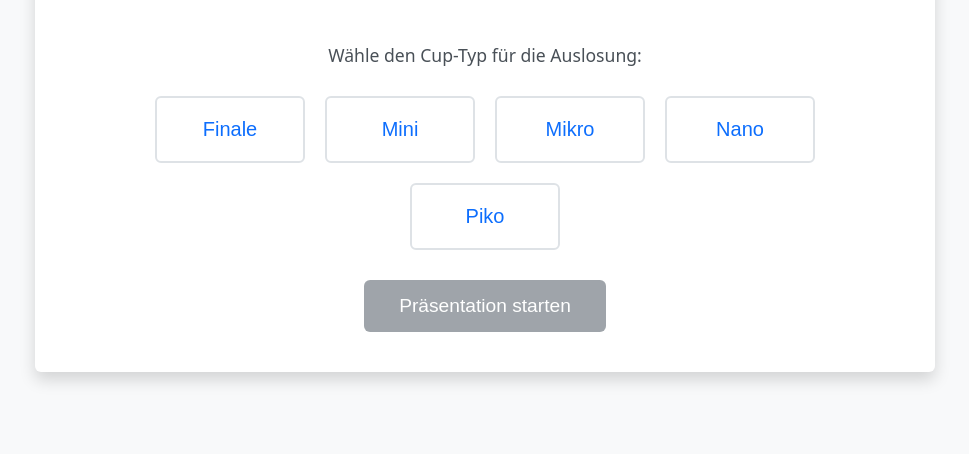
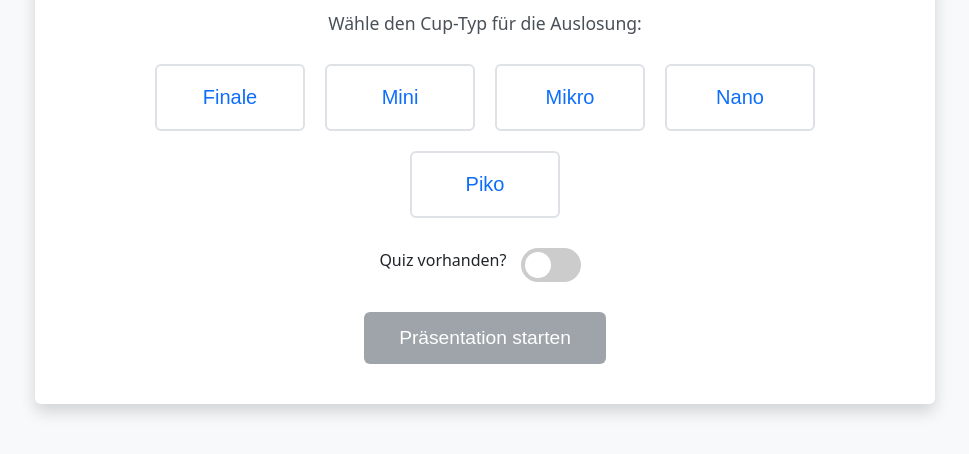
Before and after one commit to Joki-W/Kellercup-draw, a plain HTML site: page index.html in a window 1280 px wide. Shown: the part 286-740 px from the top of the page, without its empty margins (155-1124 px from the left). Drawn offline with Linux system fonts and the light colour scheme.

Commit message:
added Quiz selection
Added button for optional quiz

```diff
--- a/index.html
+++ b/index.html
@@ -17,6 +17,14 @@
             </div>
         </div>
 
+        <div id="quiz-selection">
+            <span>Quiz vorhanden?</span>
+            <label class="switch">
+                <input type="checkbox" id="quiz-switch">
+                <span class="slider round"></span>
+            </label>
+        </div>
+
         <div id="start-button-area">
              <!-- Button text set by script.js -->
              <button id="start-draw-button" disabled>Präsentation starten</button>
--- a/script.js
+++ b/script.js
@@ -13,6 +13,7 @@ document.addEventListener('DOMContentLoaded', () => {
     const cupButtonsContainer = document.getElementById('cup-buttons-container');
     const startDrawButton = document.getElementById('start-draw-button');
     const errorArea = document.getElementById('error-area');
+    const quizSwitch = document.getElementById('quiz-switch')
 
     // --- State ---
     let selectedCup = null;
@@ -37,6 +38,10 @@ document.addEventListener('DOMContentLoaded', () => {
         const pool_2 = [...BASE_POOL_2];
         const pool_3 = [...BASE_POOL_3];
         let fixed_games = ['Minigolf', '1 Dart', 'Party', '150ccm'];
+
+        if(quizSwitch.checked){
+            pool_3.push('Quiz');
+        }
 
         if (['Mini', 'Mikro', 'Final'].includes(cupType)) {
             pool_1.push('MC Kampf');
--- a/style.css
+++ b/style.css
@@ -350,3 +350,71 @@ p {
     border-radius: var(--border-radius);
     text-align: left;
 }
+
+
+/* The switch - the box around the slider */
+.switch {
+    position: relative;
+    display: inline-block;
+    width: 70px;
+    height: 34px;
+}
+
+/* Hide default HTML checkbox */
+.switch input {
+    opacity: 0;
+    width: 0;
+    height: 0;
+}
+
+/* The slider */
+.slider {
+    position: absolute;
+    cursor: pointer;
+    top: 0;
+    left: 0;
+    right: 0;
+    bottom: 0;
+    background-color: #ccc;
+    -webkit-transition: .4s;
+    transition: .4s;
+}
+
+.slider:before {
+    position: absolute;
+    content: "";
+    height: 26px;
+    width: 26px;
+    left: 4px;
+    bottom: 4px;
+    background-color: white;
+    -webkit-transition: .4s;
+    transition: .4s;
+}
+
+input:checked + .slider {
+    background-color: #2196F3;
+}
+
+input:focus + .slider {
+    box-shadow: 0 0 1px #2196F3;
+}
+
+input:checked + .slider:before {
+    -webkit-transform: translateX(26px);
+    -ms-transform: translateX(26px);
+    transform: translateX(26px);
+}
+
+/* Rounded sliders */
+.slider.round {
+    border-radius: 34px;
+}
+
+.slider.round:before {
+    border-radius: 50%;
+}
+
+#quiz-selection span {
+    margin-right: 10px;
+}
```
